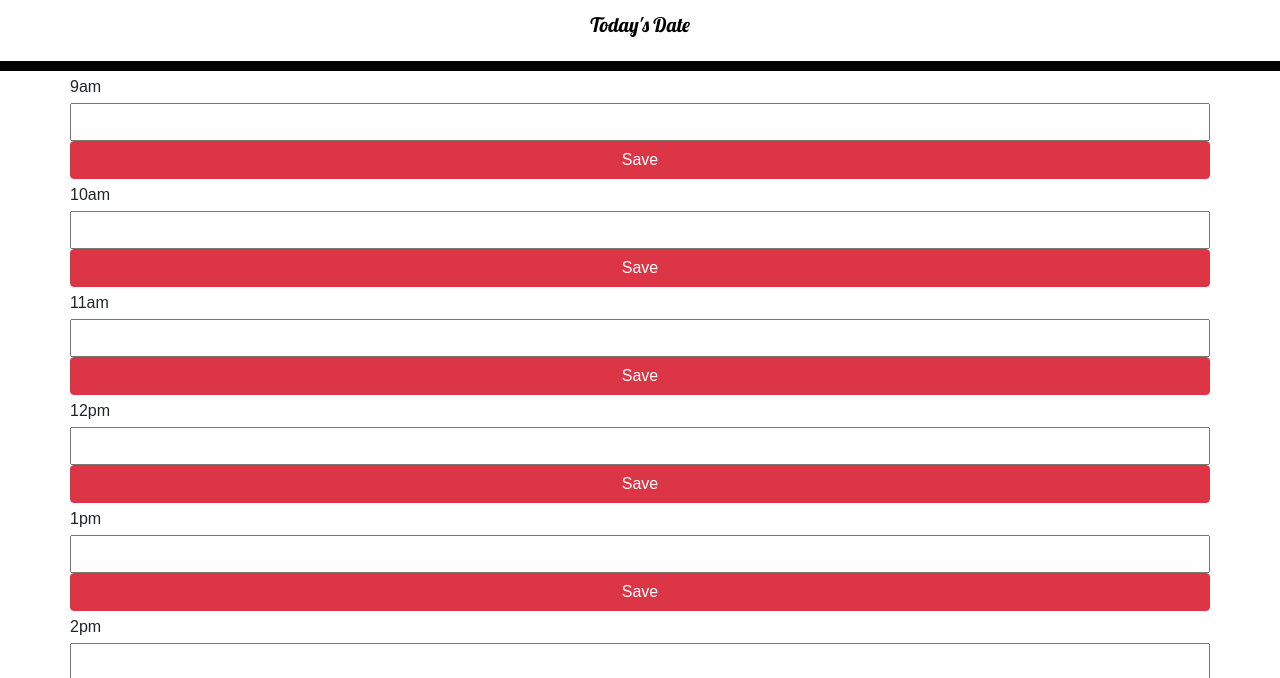
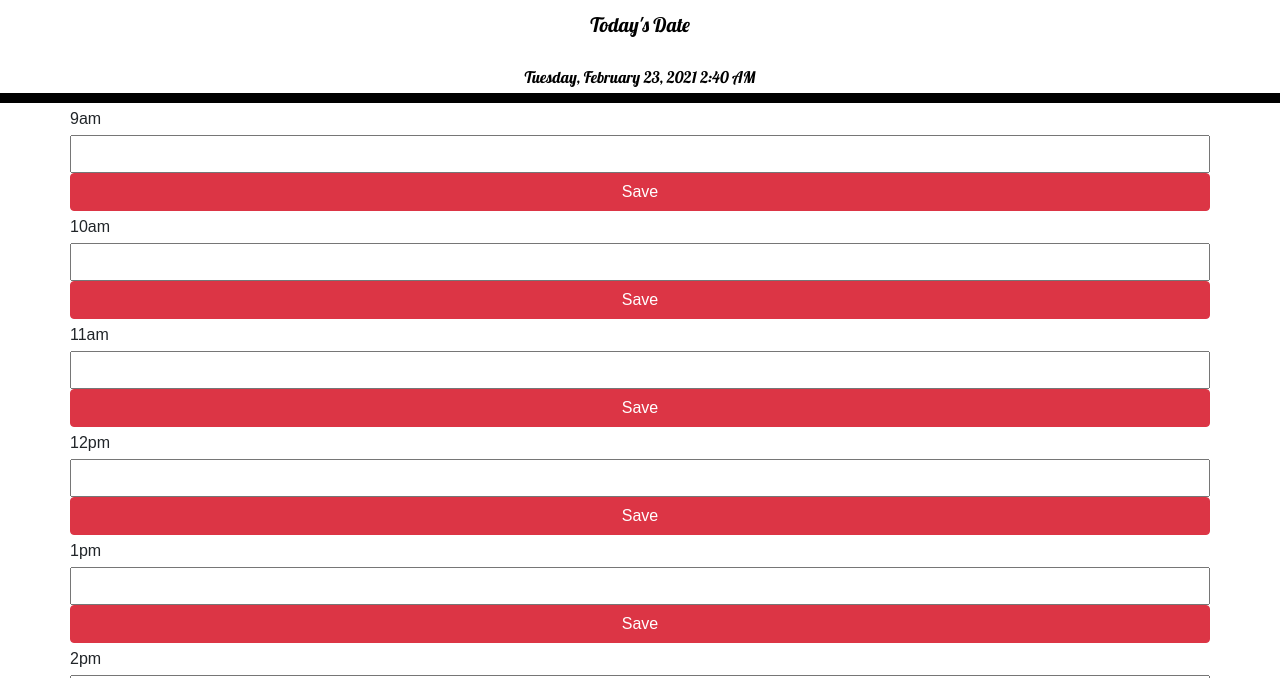
Before and after one commit to EdwardArana/plannerHw, a plain HTML site: page index.html in a window 1280 px wide. Shown: the part 80-758 px from the top of the page. Drawn offline with nearby package versions, Linux system fonts and the light colour scheme.

Commit message:
I cant believe I forgot a hashtag for my time

```diff
--- a/assets/script.js
+++ b/assets/script.js
@@ -1,7 +1,7 @@
-var today = moment("");
+var today = moment();
 
 
-$("moment").text(today.format('LLLL'));
+$("#moment").text(today.format('LLLL'));
 
 /// Input var button bellow
 
```
Also changed, not shown: index.html (+1 -1 lines).
